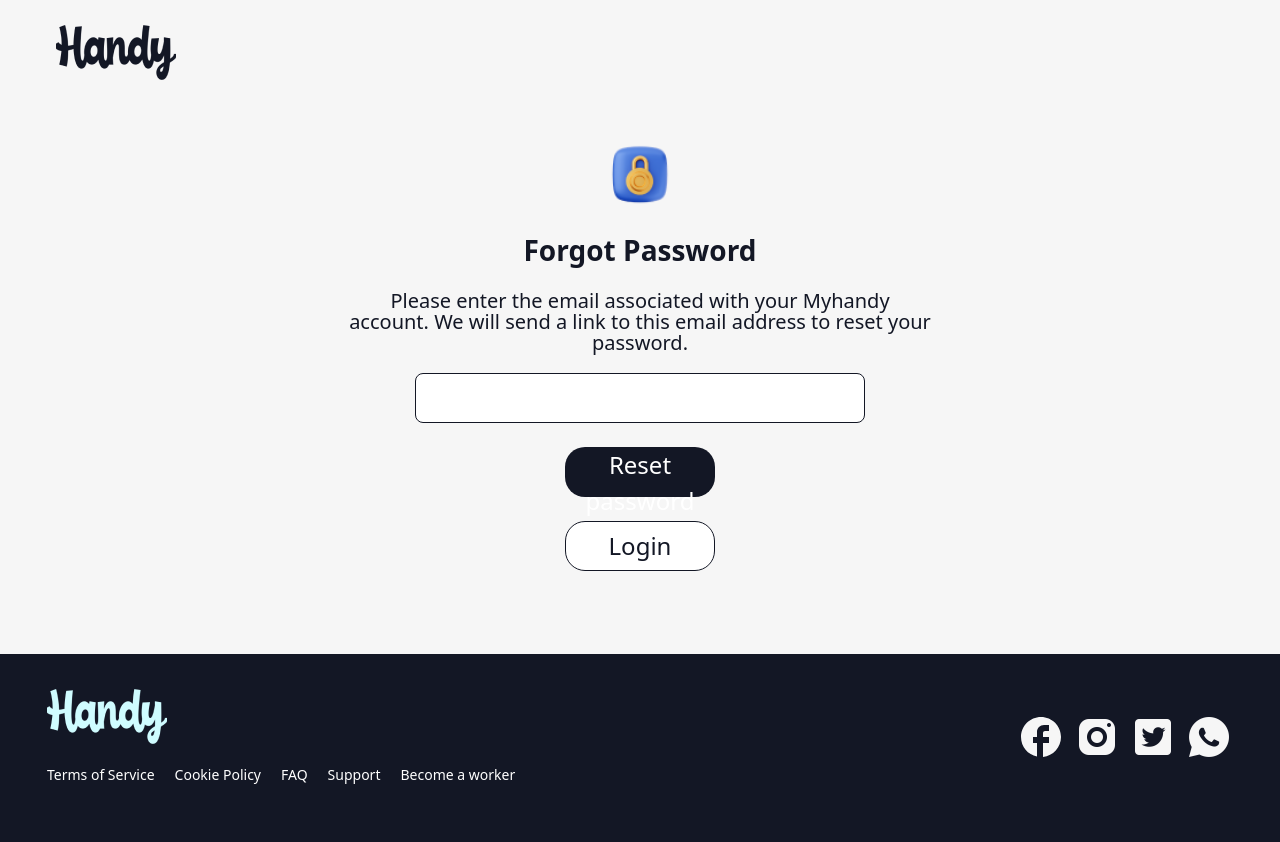
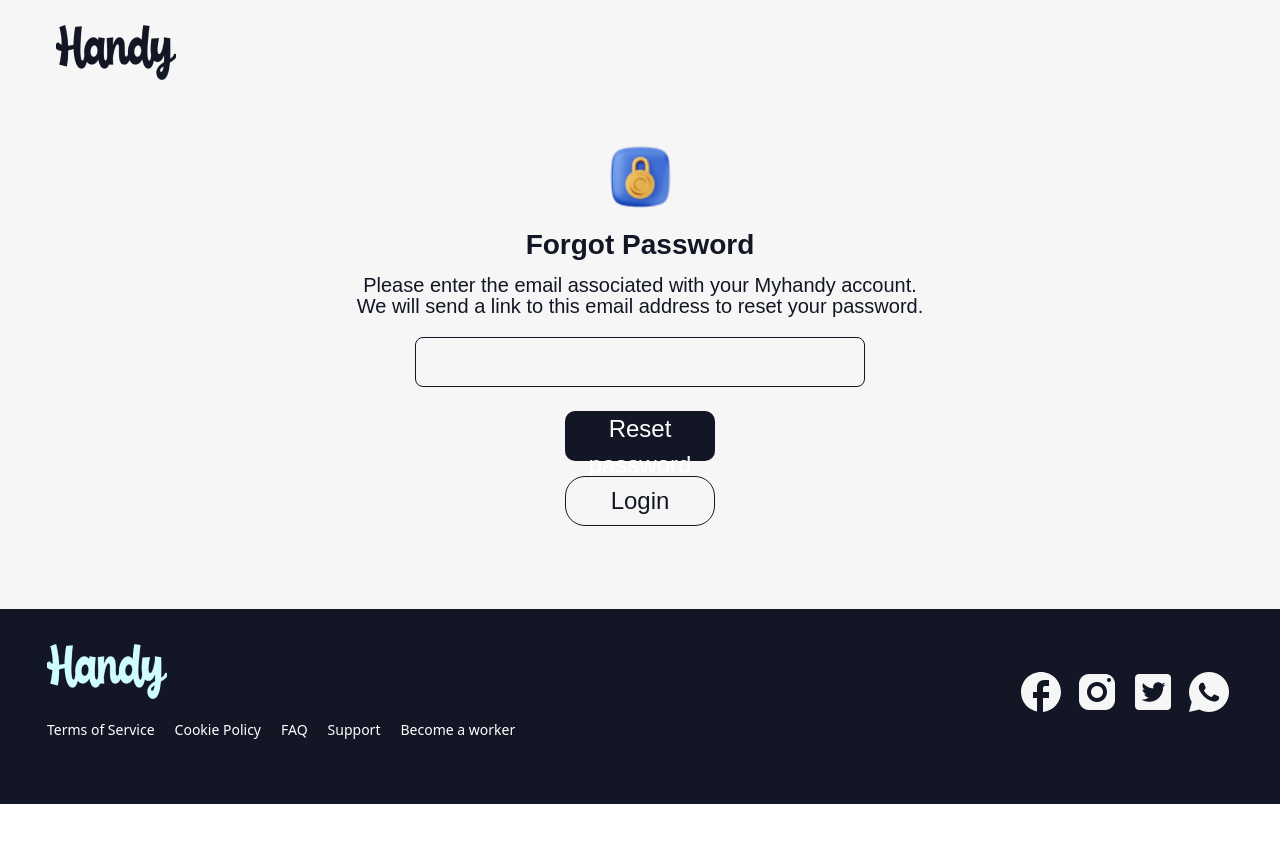
Before and after one commit to myhandyafrica/myhandyafrica-frontend, a Next.js app: page /forgetpassword in a window 1280 px wide. Shown: the top 842 px of the page. After the commit the page ends 804 px from the top, so only its background shows below. Built offline with nearby package versions, Linux system fonts and the light colour scheme.

Commit message:
forget password

```diff
--- a/pages/forgetpassword.jsx
+++ b/pages/forgetpassword.jsx
@@ -20,23 +20,23 @@
     }
 
     return (<>
-        <div className='py-[25px] px-[56px]'>
+        <div className='py-[25px] px-[56px] font-poppins'>
             <Link href="/" className="flex lg:justify-start">
                 <Image src="/images/logo 1.png" alt="" width={120} height={55} className="w-[45px] md:w-[120px] h-[fit-content]" />
             </Link>
             <form className="my-[58px] flex flex-col justify-center items-center" onSubmit={handleSubmit}>
-                <Image src="/images/padlock-icon.png" alt="" width={70} height={80} />
-                <h3 className="font-[600] text-[18px] lg:text-[28px] leading-[60px] my-[10px]">Forgot Password</h3>
+                <Image src="/images/padlock-icon.png" alt="" width={75} height={75} />
+                <h3 className="font-[600] text-[18px] lg:text-[28px] leading-[60px]">Forgot Password</h3>
                 <p className="text-[14px] leading-[21px] md:text-[20px] lg:px-[25%] text-center">Please enter the email associated with your Myhandy account. We will send a link to this email address to reset your password.</p>
 
                 <div className="mt-5">
                     <input required
                         onChange={(e) => { setEmail(e.target.value) }}
-                        type="email" className='focus bg-none outline-none border border-primary-900 py-3 px-5 rounded-lg w-[300px] lg:w-[450px]' />
+                        type="email" className='focus bg-none outline-none border border-primary-900 py-3 px-5 rounded-lg w-[300px] lg:w-[450px] bg-transparent' />
                 </div>
 
-                <button className='mt-6 rounded-[10px] lg:rounded-[20px] bg-primary-900 text-white w-[150px] h-[50px] grid place-items-center font-[500] text-[12px] lg:text-[24px]'>Reset password</button>
-                <Link href="/login" className='mt-6 rounded-[10px] lg:rounded-[20px] bg-white border border-primary-900 text-primary-900 w-[150px] h-[50px] grid place-items-center font-[500] text-[12px] lg:text-[24px]'>Login</Link>
+                <button className='mt-6 rounded-[10px] lg:rounded-[10px] bg-primary-900 text-white w-[150px] h-[50px] grid place-items-center font-[500] text-[12px] lg:text-[24px]'>Reset password</button>
+                <Link href="/login" className='mt-[15px] rounded-[10px] lg:rounded-[20px] bg-transparent border border-primary-900 text-primary-900 w-[150px] h-[50px] grid place-items-center font-[500] text-[12px] lg:text-[24px]'>Login</Link>
             </form>
         </div>
         <Footer />
```
